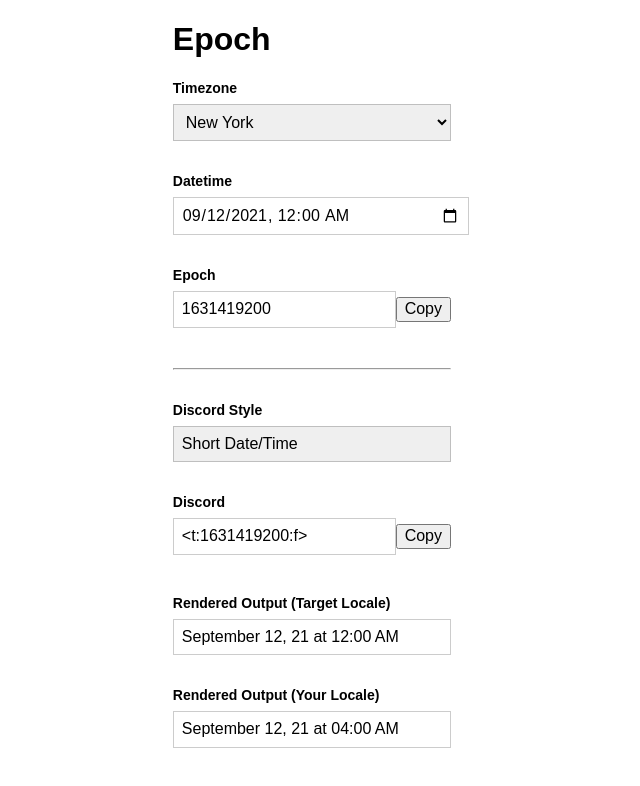
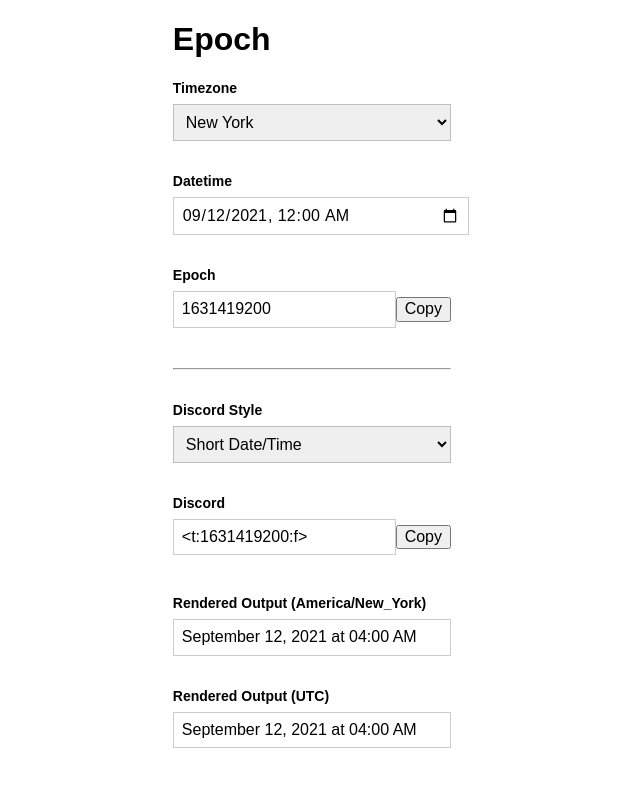
Before and after one commit to mshaugh/Epoch, a Next.js app: page / in a window 1280 px wide. Shown: the top 786 px of the page, without its empty margins (328-968 px from the left). Built offline with nearby package versions, Linux system fonts and the light colour scheme.

Commit message:
Display tweaks
* Rendered outputs now display specific IANA timezone names.
* Minor code refactoring

```diff
--- a/src/components/Epoch.tsx
+++ b/src/components/Epoch.tsx
@@ -37,23 +37,23 @@ const DISCORD_STYLES: { [format: string]: { description: string; format(epoch: d
     },
     d: {
         description: "Short Date",
-        format: (epoch: dayjs.Dayjs, tz?: string) => { return new Intl.DateTimeFormat(tz ? Object.assign({}, ...Object.values(TIMEZONES))[tz.substring(tz.indexOf('/')+1)] : [], { timeZone: tz, year: '2-digit', month: '2-digit', day: '2-digit' }).format(epoch.toDate()) },
+        format: (epoch: dayjs.Dayjs, tz?: string) => { return new Intl.DateTimeFormat(tz ? Object.assign({}, ...Object.values(TIMEZONES))[tz.substring(tz.indexOf('/')+1)] : [], { timeZone: tz, year: 'numeric', month: '2-digit', day: '2-digit' }).format(epoch.toDate()) },
     },
     D: {
         description: "Long Date",
-        format: (epoch: dayjs.Dayjs, tz?: string) => { return new Intl.DateTimeFormat(tz ? Object.assign({}, ...Object.values(TIMEZONES))[tz.substring(tz.indexOf('/')+1)] : [], { timeZone: tz, year: '2-digit', month: 'long', day: '2-digit' }).format(epoch.toDate()) },
+        format: (epoch: dayjs.Dayjs, tz?: string) => { return new Intl.DateTimeFormat(tz ? Object.assign({}, ...Object.values(TIMEZONES))[tz.substring(tz.indexOf('/')+1)] : [], { timeZone: tz, year: 'numeric', month: 'long', day: '2-digit' }).format(epoch.toDate()) },
     },
     f: {
         description: "Short Date/Time",
-        format: (epoch: dayjs.Dayjs, tz?: string) => { return new Intl.DateTimeFormat(tz ? Object.assign({}, ...Object.values(TIMEZONES))[tz.substring(tz.indexOf('/')+1)] : [], { timeZone: tz, year: '2-digit', month: 'long', day: '2-digit', hour: '2-digit', minute: '2-digit' }).format(epoch.toDate()) },
+        format: (epoch: dayjs.Dayjs, tz?: string) => { return new Intl.DateTimeFormat(tz ? Object.assign({}, ...Object.values(TIMEZONES))[tz.substring(tz.indexOf('/')+1)] : [], { timeZone: tz, year: 'numeric', month: 'long', day: '2-digit', hour: '2-digit', minute: '2-digit' }).format(epoch.toDate()) },
     },
     F: {
         description: "Long Date/Time",
-        format: (epoch: dayjs.Dayjs, tz?: string) => { return new Intl.DateTimeFormat(tz ? Object.assign({}, ...Object.values(TIMEZONES))[tz.substring(tz.indexOf('/')+1)] : [], { timeZone: tz, weekday: 'long', year: '2-digit', month: 'long', day: '2-digit', hour: '2-digit', minute: '2-digit' }).format(epoch.toDate()) },
+        format: (epoch: dayjs.Dayjs, tz?: string) => { return new Intl.DateTimeFormat(tz ? Object.assign({}, ...Object.values(TIMEZONES))[tz.substring(tz.indexOf('/')+1)] : [], { timeZone: tz, weekday: 'long', year: 'numeric', month: 'long', day: '2-digit', hour: '2-digit', minute: '2-digit' }).format(epoch.toDate()) },
     },
     R: {
         description: "Relative Time",
-        format: (epoch: dayjs.Dayjs, tz?: string) => { return epoch.fromNow(); },
+        format: (epoch: dayjs.Dayjs) => { return epoch.fromNow(); },
     }
 };
 
@@ -93,7 +93,7 @@ export default class Epoch extends React.Component<EpochProps, EpochState> {
     }
 
     renderedDiscordOutput(local: boolean): string {
-        return local ? DISCORD_STYLES[this.state.discordStyle].format(this.state.epoch) : DISCORD_STYLES[this.state.discordStyle].format(this.state.epoch, this.state.timezone);
+        return local ? DISCORD_STYLES[this.state.discordStyle].format(this.state.epoch) : DISCORD_STYLES[this.state.discordStyle].format(this.state.epoch);
     }
 
     componentDidUpdate(prevProps: EpochProps, prevState: EpochState) {
@@ -114,7 +114,7 @@ export default class Epoch extends React.Component<EpochProps, EpochState> {
                                 <optgroup key={x[0]} label={x[0]}>
                                     {
                                         Object.entries(x[1]).map(y => (
-                                            <option key={`${x[0]}/${y[0]}`} value={`${x[0]}/${y[0]}`}>{y[0].replace(/\_/, " ")}</option>
+                                            <option key={`${x[0]}/${y[0]}`} value={`${x[0]}/${y[0]}`}>{y[0].replace(/_/, " ")}</option>
                                         ))
                                     }
                                 </optgroup>
@@ -129,13 +129,13 @@ export default class Epoch extends React.Component<EpochProps, EpochState> {
                 <div className="db w-100 mb4">
                     <label htmlFor="epoch" className="f6 b db mb2">Epoch</label>
                     <input type="number" id="epoch" name="epoch" readOnly={true} value={this.state.epoch.utc().unix()} className="input-reset ba b--black-20 pa2 mb2 di w-80" />
-                    <button type="button" onClick={(e) => navigator.clipboard.writeText(`${this.state.epoch.utc().unix()}`)} className="di w-20">Copy</button>
+                    <button type="button" onClick={() => navigator.clipboard.writeText(`${this.state.epoch.utc().unix()}`)} className="di w-20">Copy</button>
                 </div>
 
                 <hr />
                 <div className="db w-100 mt4 mb4">
                     <label htmlFor="discord-style" className="f6 b db mb2">Discord Style</label>
-                    <select id="discord-style" name="discord-style" defaultValue="f" onChange={(e) => this.changeDiscordStyle(e)} className="input-reset ba b--black-20 pa2 mb2 db w-100">
+                    <select id="discord-style" name="discord-style" defaultValue="f" onChange={(e) => this.changeDiscordStyle(e)} className="ba b--black-20 pa2 mb2 db w-100">
                         {
                             Object.entries(DISCORD_STYLES).map(x => (
                                 <option key={x[0]} value={x[0]}>{x[1].description}</option>
@@ -146,14 +146,14 @@ export default class Epoch extends React.Component<EpochProps, EpochState> {
                 <div className="db w-100 mb4">
                     <label htmlFor="discord" className="f6 b db mb2">Discord</label>
                     <input type="text" id="discord" name="discord" readOnly={true} value={`<t:${this.state.epoch.utc().unix()}:${this.state.discordStyle}>`} className="input-reset ba b--black-20 pa2 mb2 di w-80" />
-                    <button type="button" onClick={(e) => navigator.clipboard.writeText(`<t:${this.state.epoch.utc().unix()}:${this.state.discordStyle}>`)} className="di w-20">Copy</button>
+                    <button type="button" onClick={() => navigator.clipboard.writeText(`<t:${this.state.epoch.utc().unix()}:${this.state.discordStyle}>`)} className="di w-20">Copy</button>
                 </div>
                 <div className="db w-100 mb4">
-                    <label htmlFor="discord-rendered" className="f6 b db mb2">Rendered Output (Target Locale)</label>
+                    <label htmlFor="discord-rendered" className="f6 b db mb2">Rendered Output ({this.state.timezone})</label>
                     <input type="text" id="discord-rendered" name="discord-rendered" readOnly={true} value={this.renderedDiscordOutput(false)} className="input-reset ba b--black-20 pa2 mb2 db w-100" />
                 </div>
                 <div className="db w-100 mb4">
-                    <label htmlFor="discord-rendered-local" className="f6 b db mb2">Rendered Output (Your Locale)</label>
+                    <label htmlFor="discord-rendered-local" className="f6 b db mb2">Rendered Output ({Intl.DateTimeFormat().resolvedOptions().timeZone})</label>
                     <input type="text" id="discord-rendered-local" name="discord-rendered-local" readOnly={true} value={this.renderedDiscordOutput(true)} className="input-reset ba b--black-20 pa2 mb2 db w-100" />
                 </div>
             </form>
--- a/src/pages/_app.tsx
+++ b/src/pages/_app.tsx
@@ -4,12 +4,11 @@ import Head from 'next/head';
 
 import 'tachyons';
 
-const YEAR = new Date().getFullYear();
-
 const App = ({ Component, pageProps }: AppProps) => (
     <>
         <Head>
             <meta charSet="utf-8" />
+            <title>Epoch</title>
             <meta name="viewport" content="width=device-width, initial-scale=1, shrink-to-fit=no" />
             <link rel="icon" type="img/x-icon" href="/favicon.ico" />
         </Head>
@@ -39,7 +38,7 @@ const App = ({ Component, pageProps }: AppProps) => (
                 max-width: 42em;
             }
             main {
-                margin: 0em 2em;
+                margin: 0 2em;
             }
         `}</style>
     </>
```
